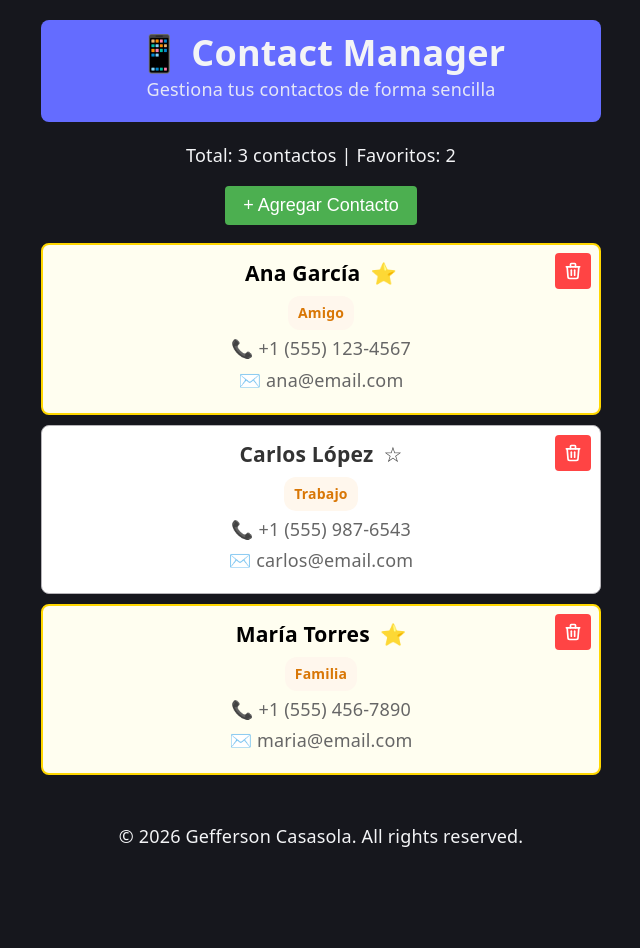
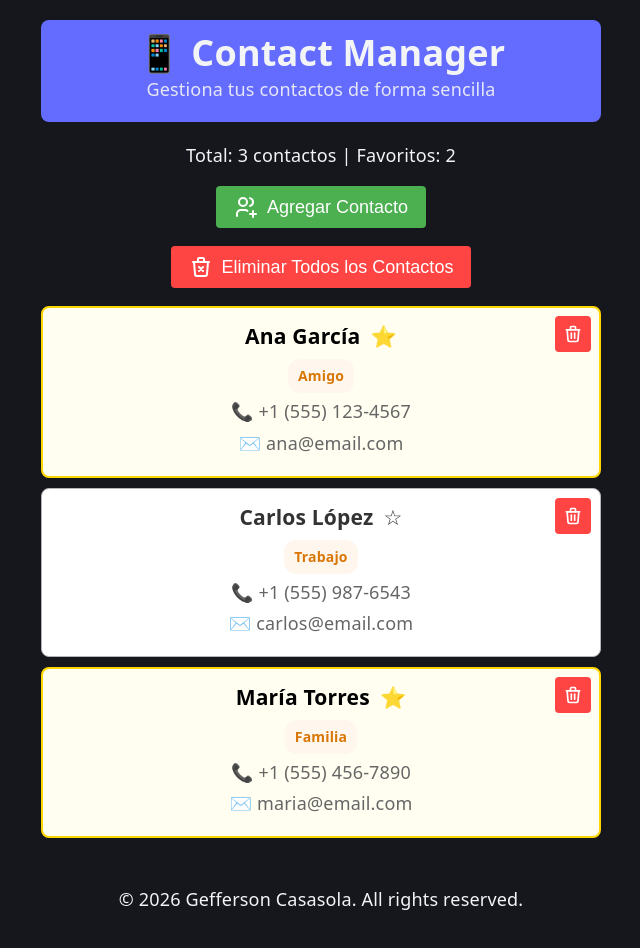
Before and after one commit to Geffrerson7/contact-manager, a React (Vite) app: page / in a window 1280 px wide. Shown: the top 948 px of the page, without its empty margins (319-959 px from the left). Before the commit the page ends 908 px from the top, so only its background shows below. Built offline with nearby package versions, Linux system fonts and the light colour scheme.

Commit message:
feat: add delete all contacts action

```diff
--- a/src/App.jsx
+++ b/src/App.jsx
@@ -56,6 +56,10 @@ export default function App() {
     setContacts(updatedContacts);
   }
 
+  function handleDeleteAllContacts() {
+    setContacts([]);
+  }
+
   return (
     <div>
       <Header />
@@ -63,6 +67,14 @@ export default function App() {
         Total: {contacts.length} contactos | Favoritos: {favoriteCount}
       </p>
       <main>
+        <div
+          style={{
+            display: "flex",
+            justifyContent: "space-between",
+            flexDirection: "column",
+            alignItems: "center",
+          }}
+        >
           <button
             onClick={handleAddContact}
             style={{
@@ -74,10 +86,70 @@ export default function App() {
               border: "none",
               borderRadius: "4px",
               cursor: "pointer",
+              display: "flex",
+              alignItems: "center",
+              gap: "0.5rem",
             }}
           >
-          + Agregar Contacto
+            <svg
+              xmlns="http://www.w3.org/2000/svg"
+              width="24"
+              height="24"
+              viewBox="0 0 24 24"
+              fill="none"
+              stroke="#ffffff"
+              stroke-width="2"
+              stroke-linecap="round"
+              stroke-linejoin="round"
+              class="icon icon-tabler icons-tabler-outline icon-tabler-users-plus"
+            >
+              <path stroke="none" d="M0 0h24v24H0z" fill="none" />
+              <path d="M5 7a4 4 0 1 0 8 0a4 4 0 0 0 -8 0" />
+              <path d="M3 21v-2a4 4 0 0 1 4 -4h4c.96 0 1.84 .338 2.53 .901" />
+              <path d="M16 3.13a4 4 0 0 1 0 7.75" />
+              <path d="M16 19h6" />
+              <path d="M19 16v6" />
+            </svg>
+            Agregar Contacto
           </button>
+          <button
+            onClick={handleDeleteAllContacts}
+            style={{
+              marginBottom: "1rem",
+              padding: "0.5rem 1rem",
+              fontSize: "1rem",
+              backgroundColor: "#ff4444",
+              color: "white",
+              border: "none",
+              borderRadius: "4px",
+              cursor: "pointer",
+              display: "flex",
+              alignItems: "center",
+              gap: "0.5rem",
+            }}
+          >
+            <svg
+              xmlns="http://www.w3.org/2000/svg"
+              width="24"
+              height="24"
+              viewBox="0 0 24 24"
+              fill="none"
+              stroke="#ffffff"
+              stroke-width="2"
+              stroke-linecap="round"
+              stroke-linejoin="round"
+              class="icon icon-tabler icons-tabler-outline icon-tabler-trash-x"
+            >
+              <path stroke="none" d="M0 0h24v24H0z" fill="none" />
+              <path d="M4 7h16" />
+              <path d="M5 7l1 12a2 2 0 0 0 2 2h8a2 2 0 0 0 2 -2l1 -12" />
+              <path d="M9 7v-3a1 1 0 0 1 1 -1h4a1 1 0 0 1 1 1v3" />
+              <path d="M10 12l4 4m0 -4l-4 4" />
+            </svg>
+            Eliminar Todos los Contactos
+          </button>
+        </div>
+
         <ContactList
           contacts={contacts}
           onDeleteContact={handleDeleteContact}
```
Lines whose indentation alone changed are shown as unchanged.
